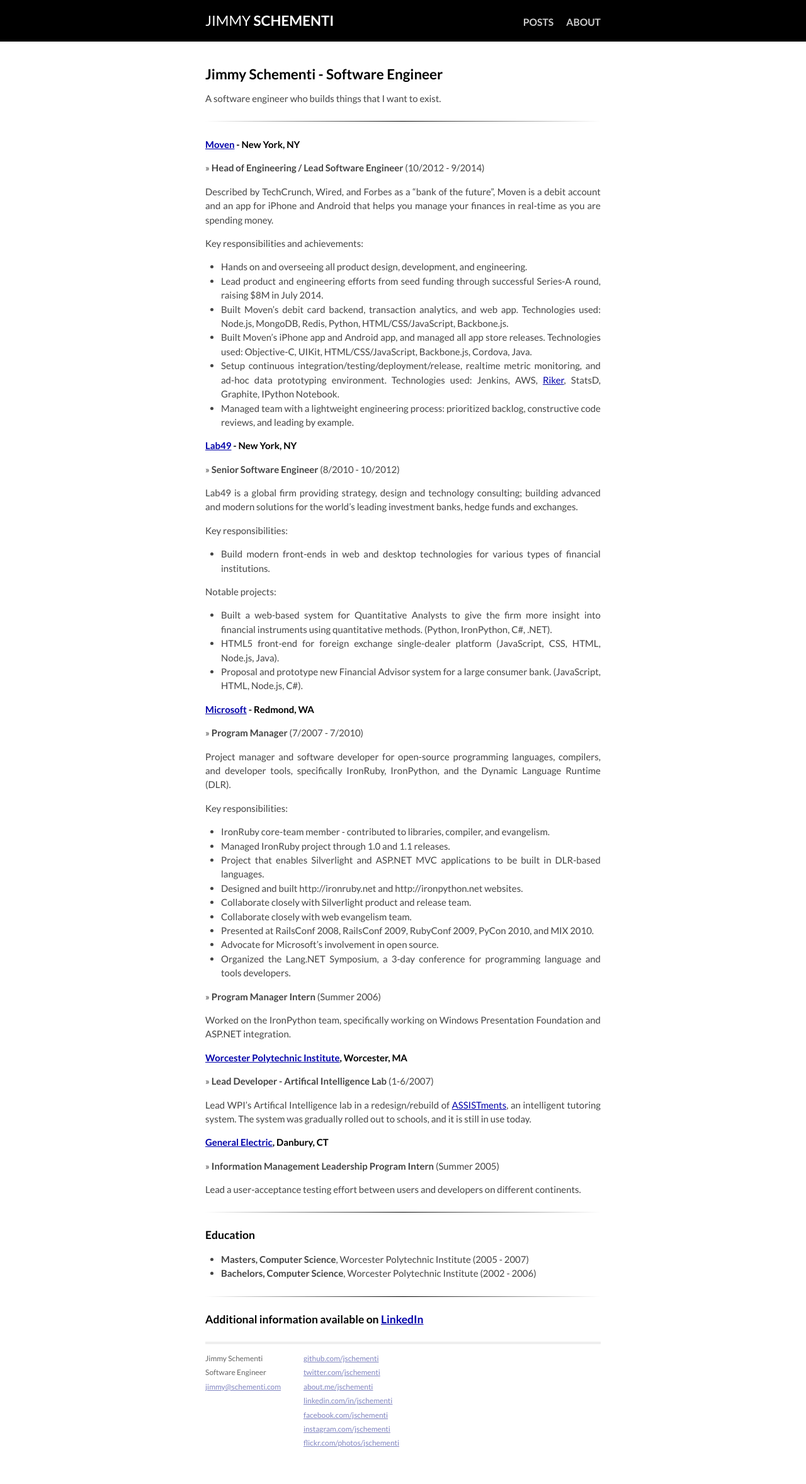
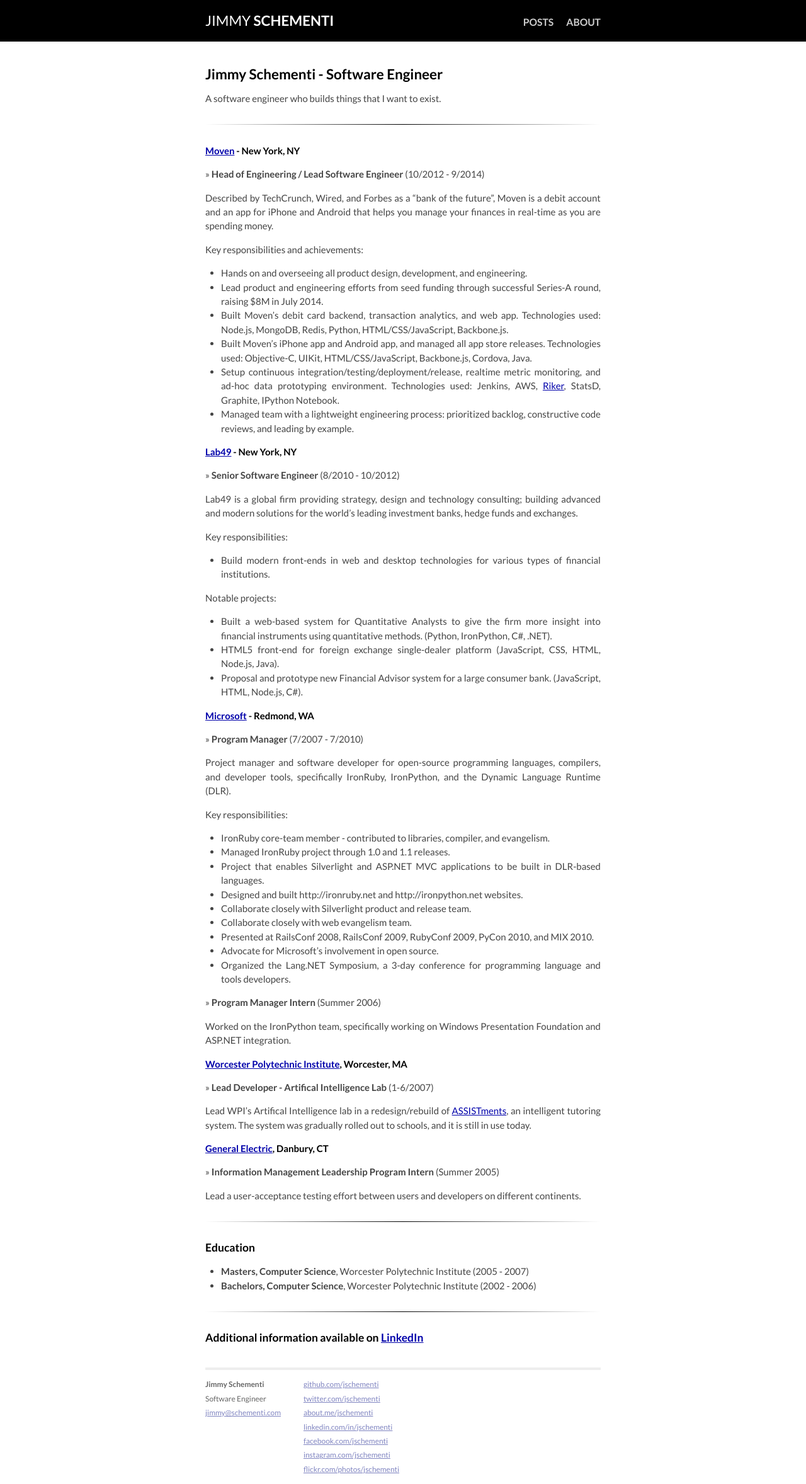
Before and after one commit to jschementi/jschementi.github.io, a Jekyll site: the page built from resume/index.md, in a window 1280 px wide. Shown: the whole page at 63% size. Built offline with Jekyll 4.4.1, drawn with Linux system fonts in a browser that asks for light colours; Markdown is read by kramdown in place of the engine named in the settings; before the commit the page ends 2315 px from its top, so only the background shows below that.

Commit message:
clean up footer

```diff
--- a/_layouts/default.html
+++ b/_layouts/default.html
@@ -64,7 +64,7 @@
           <div class="footer">
             <div class="contact">
               <p>
-                Jimmy Schementi<br />
+                <strong>Jimmy Schementi</strong><br />
                 Software Engineer<br />
                 <script>outputEmailLink()</script>
               </p>
--- a/css/main.css
+++ b/css/main.css
@@ -165,7 +165,7 @@ ul {
   font-size: 80%;
   color: #666;
   border-top: 4px solid #eee;
-  margin-top: 2em;
+  margin-top: 3em;
   overflow: hidden;
 }
 
@@ -190,7 +190,7 @@ ul {
 
 hr {
   border: 0;
-  margin: 25px 0;
+  margin: 2em 0;
   height: 1px;
   background: black;
   background: -webkit-gradient(linear, 0 0, 100% 0, from(white), to(white), color-stop(50%, black));
```
